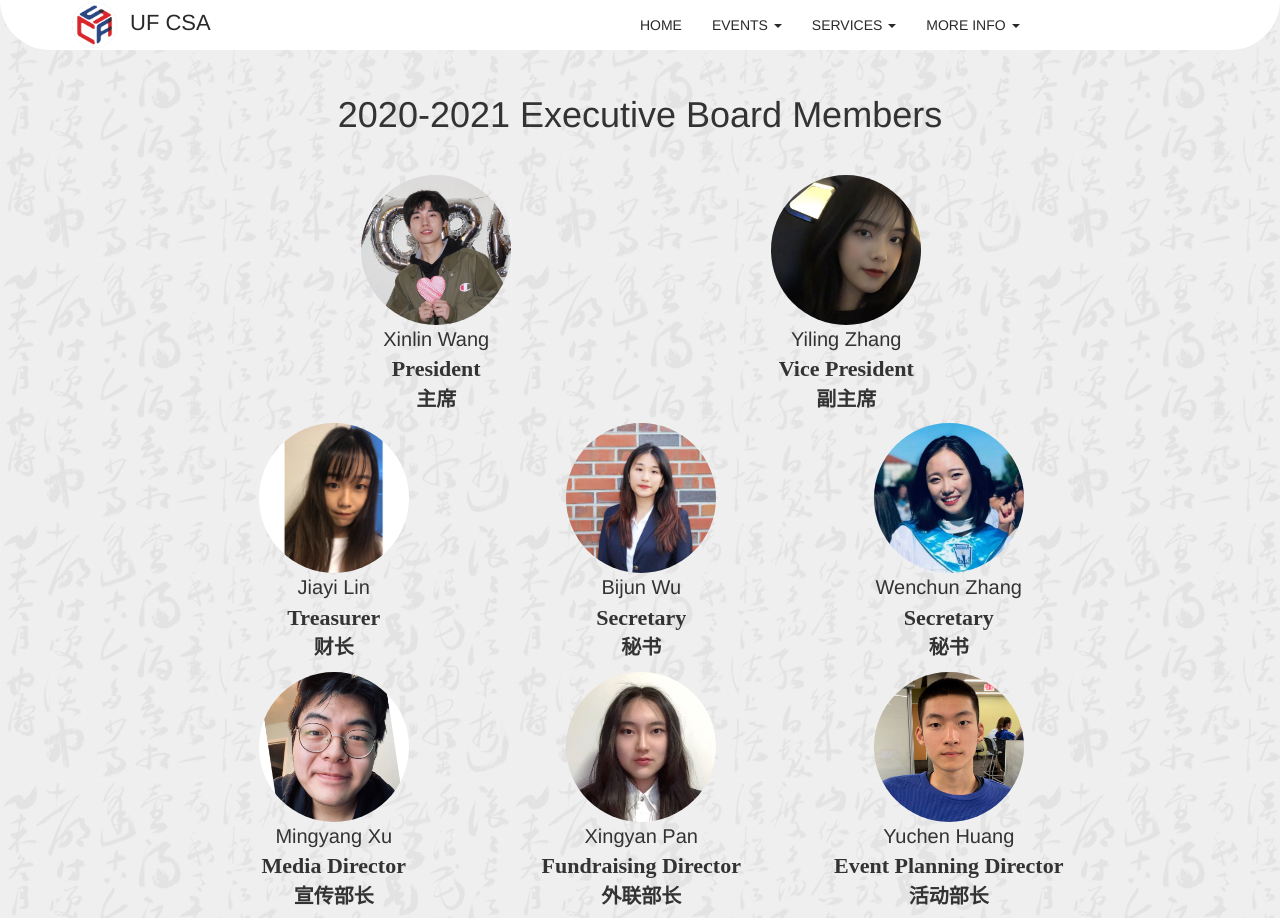
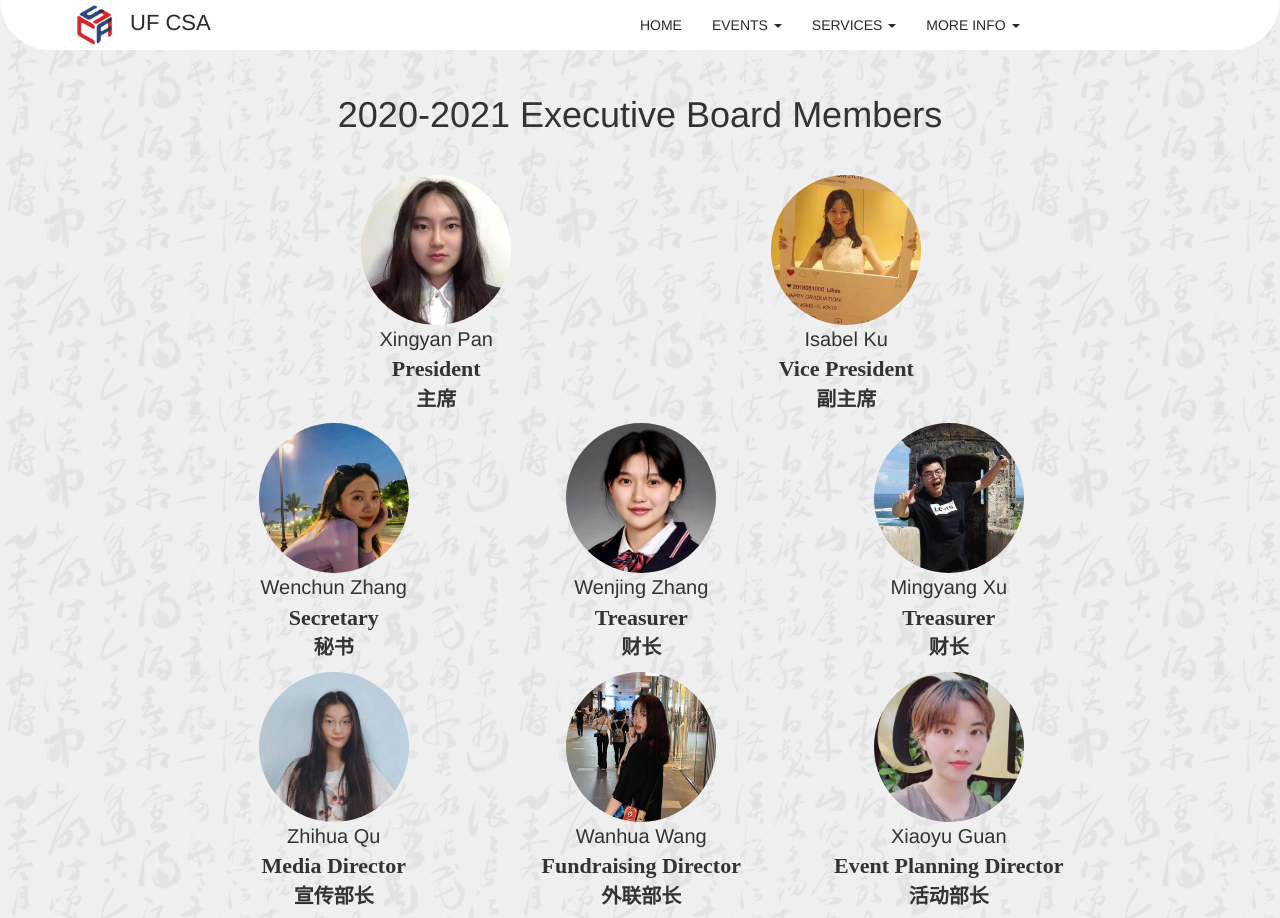
Before and after one commit to ufcsa/ufcsa.github.io, a Jekyll site: the page built from _pages/staff.html, in a window 1280 px wide and 1400 px high. Shown: the top 918 px of the window. Built offline with Jekyll 4.4.1, drawn with Linux system fonts in a browser that asks for light colours; nearby versions of some CDN libraries; some of the changed text lies outside the part shown; grey boxes are pictures that could not be loaded.

Commit message:
Staff Update

```diff
--- a/_data/y2018/staff_members.yml
+++ b/_data/y2018/staff_members.yml
@@ -1,43 +1,43 @@
 president:
-  first_name: Xinlin
-  last_name: Wang
-  picture: Wangxinlin.jpg
+  first_name: Xingyan
+  last_name: Pan
+  picture: PanXingyan.jpg
 vice_president:
-  first_name: Yiling
+  first_name: Isabel
+  last_name: Ku
+  picture: KuIsabel.jpg
+secretary:
+  first_name: Wenchun
   last_name: Zhang
-  picture: Zhangyiling.jpg
-secretary:
-  - first_name: Bijun
-    last_name: Wu
-    picture: Wubijun.jpg
-  - first_name: Wenchun
+  picture: ZhangWenchun.jpg
+treasurer:
+  - first_name: Wenjing
     last_name: Zhang
-    picture: Zhangwenchun.jpg
-treasurer:
-  first_name: Jiayi
-  last_name: Lin
-  picture: Linjiayi.jpg
+    picture: ZhangWenjing.jpg
+  - first_name: Mingyang
+    last_name: Xu
+    picture: XuMingyang.jpg
 media_director:
-  first_name: Mingyang
-  last_name: Xu
-  picture: Xumingyang.jpg
+  first_name: Zhihua
+  last_name: Qu
+  picture: QuZhihua.jpg
 student_service:
-  first_name: Yu
-  last_name: Zhu
-  picture: Zhuyu.jpg
+  first_name: Yixuan
+  last_name: He
+  picture: HeYixuan.jpg
 it_director:
   first_name: Haohui
   last_name: Bao
   picture: BaoHaohui.jpg
 event_planning:
-  first_name: Yuchen
-  last_name: Huang
-  picture: Huangyuchen.jpg
+  first_name: Xiaoyu
+  last_name: Guan
+  picture: GuanXiaoyu.jpg
 public_relations:
-  first_name: Yichen
-  last_name: Yang
-  picture: Yangyichen.jpg
+  first_name: Zhiqing
+  last_name: Qu
+  picture: QuZhiqing.jpg
 fundraising:
-  first_name: Xingyan
-  last_name: Pan
-  picture: Panxingyan.jpg
+  first_name: Wanhua
+  last_name: Wang
+  picture: WangWanhua.jpg
--- a/_pages/staff.html
+++ b/_pages/staff.html
@@ -41,26 +41,26 @@ permalink: /about/staff/
 				<img
 					class="circular-img"
 					width="150px"
-					src="/assets/people/{{ staff_members.treasurer.picture }}"
+					src="/assets/people/{{ staff_members.secretary.picture }}"
 				/><br />
 				<p>
-					{{ staff_members.treasurer.first_name }} {{
-					staff_members.treasurer.last_name }}<br />
-					<span class="times-bold-font">Treasurer</span><br />
-					<strong>财长</strong>
+					{{ staff_members.secretary.first_name }} {{
+					staff_members.secretary.last_name }}<br />
+					<span class="times-bold-font">Secretary</span><br />
+					<strong>秘书</strong>
 				</p>
 			</div>
-			{% for secretary in staff_members.secretary %}
+			{% for treasurer in staff_members.treasurer %}
 			<div class="col-sm-3">
 				<img
 					class="circular-img"
 					width="150px"
-					src="/assets/people/{{ secretary.picture }}"
+					src="/assets/people/{{ treasurer.picture }}"
 				/><br />
 				<p>
-					{{ secretary.first_name }} {{ secretary.last_name }}<br />
-					<span class="times-bold-font">Secretary</span><br />
-					<strong>秘书</strong>
+					{{ treasurer.first_name }} {{ treasurer.last_name }}<br />
+					<span class="times-bold-font">Treasurer</span><br />
+					<strong>财长</strong>
 				</p>
 			</div>
 			{% endfor %}
@@ -140,8 +140,8 @@ permalink: /about/staff/
 					src="/assets/people/{{ staff_members.it_director.picture }}"
 				/><br />
 				<p>
-					{{ staff_members.it_director[0].first_name }} {{
-					staff_members.it_director[0].last_name }}<br />
+					{{ staff_members.it_director.first_name }} {{
+					staff_members.it_director.last_name }}<br />
 					<span class="times-bold-font">IT Director</span><br />
 					<strong>IT部长</strong>
 				</p>
```
Also changed, not shown: assets/people/BaoHaohui.jpg, assets/people/GuanXiaoyu.jpg (added), assets/people/KuIsabel.jpg (added), assets/people/Panxingyan.jpg, assets/people/QuZhihua.jpg (added), assets/people/QuZhiqing.jpg (added), assets/people/Wangwanhua.jpg (added), assets/people/Xumingyang.jpg, assets/people/ZhangWenjing.jpg (added), assets/people/Zhangwenchun.jpg, 3 other files.
